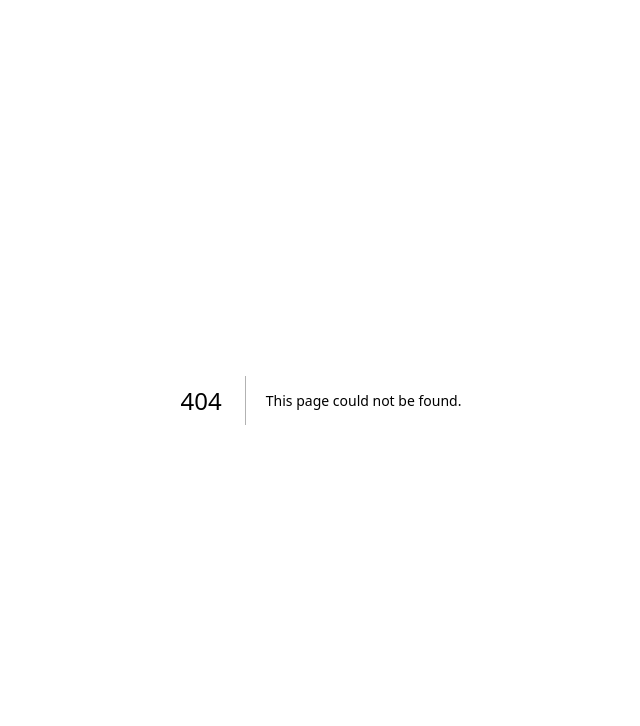
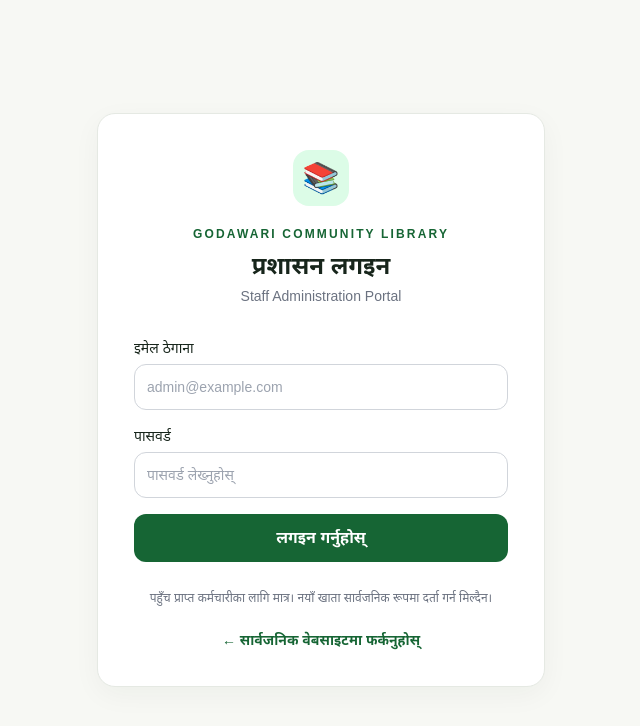
Before and after one commit to aupendra77it/godawari-community-library, a Next.js app: page /admin/login in a window 1280 px wide. Before the commit this address had no page. Shown: the top 726 px of the page, without its empty margins (319-959 px from the left). Built offline with nearby package versions, Linux system fonts and the light colour scheme.

Commit message:
Build bilingual staff admin login page

```diff
--- /dev/null
+++ b/src/app/admin/login/page.tsx
@@ -0,0 +1,93 @@
+"use client";
+
+import { FormEvent, useState } from "react";
+import Link from "next/link";
+import { useRouter, useSearchParams } from "next/navigation";
+import { createClient } from "@/lib/supabase/client";
+
+export default function AdminLoginPage() {
+  const router = useRouter();
+  const searchParams = useSearchParams();
+  const [email, setEmail] = useState("");
+  const [password, setPassword] = useState("");
+  const [error, setError] = useState("");
+  const [loading, setLoading] = useState(false);
+
+  async function handleSubmit(event: FormEvent<HTMLFormElement>) {
+    event.preventDefault();
+    setError("");
+    const supabase = createClient();
+    if (!supabase) {
+      setError("Supabase सेटअप भएको छैन। पहिले .env.local मा URL र Publishable Key राख्नुहोस्।");
+      return;
+    }
+
+    setLoading(true);
+    const { error: signInError } = await supabase.auth.signInWithPassword({
+      email: email.trim(),
+      password,
+    });
+    setLoading(false);
+
+    if (signInError) {
+      setError("लगइन सफल भएन। इमेल र पासवर्ड जाँच गर्नुहोस् वा Supabase Auth मा प्रयोगकर्ता सिर्जना भएको सुनिश्चित गर्नुहोस्।");
+      return;
+    }
+
+    const next = searchParams.get("next");
+    router.replace(next && next.startsWith("/admin") ? next : "/admin");
+    router.refresh();
+  }
+
+  return (
+    <main className="min-h-screen grid place-items-center px-4 py-10">
+      <section className="panel w-full max-w-md p-7 sm:p-9">
+        <div className="mx-auto grid h-14 w-14 place-items-center rounded-2xl bg-green-100 text-3xl">📚</div>
+        <p className="mt-5 text-center text-xs font-bold tracking-[.18em] text-green-800">GODAWARI COMMUNITY LIBRARY</p>
+        <h1 className="mt-2 text-center text-2xl font-bold">प्रशासन लगइन</h1>
+        <p className="mt-1 text-center text-sm text-gray-500">Staff Administration Portal</p>
+
+        <form onSubmit={handleSubmit} className="mt-8 space-y-4">
+          <label className="block text-sm font-medium">
+            इमेल ठेगाना
+            <input
+              type="email"
+              autoComplete="username"
+              required
+              value={email}
+              onChange={(event) => setEmail(event.target.value)}
+              className="mt-1.5 w-full rounded-xl border border-gray-300 bg-white px-3 py-3 outline-none focus:border-green-700 focus:ring-2 focus:ring-green-100"
+              placeholder="admin@example.com"
+            />
+          </label>
+          <label className="block text-sm font-medium">
+            पासवर्ड
+            <input
+              type="password"
+              autoComplete="current-password"
+              required
+              value={password}
+              onChange={(event) => setPassword(event.target.value)}
+              className="mt-1.5 w-full rounded-xl border border-gray-300 bg-white px-3 py-3 outline-none focus:border-green-700 focus:ring-2 focus:ring-green-100"
+              placeholder="पासवर्ड लेख्नुहोस्"
+            />
+          </label>
+
+          {error && <p role="alert" className="rounded-xl bg-red-50 p-3 text-sm text-red-700">{error}</p>}
+          <button
+            type="submit"
+            disabled={loading}
+            className="w-full rounded-xl bg-green-800 px-4 py-3 font-semibold text-white transition hover:bg-green-900 disabled:cursor-not-allowed disabled:opacity-60"
+          >
+            {loading ? "लगइन हुँदैछ..." : "लगइन गर्नुहोस्"}
+          </button>
+        </form>
+
+        <p className="mt-6 text-center text-xs leading-6 text-gray-500">
+          पहुँच प्राप्त कर्मचारीका लागि मात्र। नयाँ खाता सार्वजनिक रूपमा दर्ता गर्न मिल्दैन।
+        </p>
+        <Link href="/" className="mt-5 block text-center text-sm font-semibold text-green-800">← सार्वजनिक वेबसाइटमा फर्कनुहोस्</Link>
+      </section>
+    </main>
+  );
+}
```
